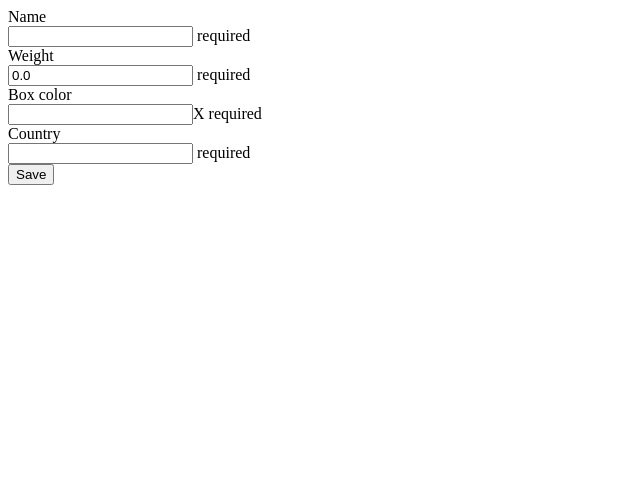
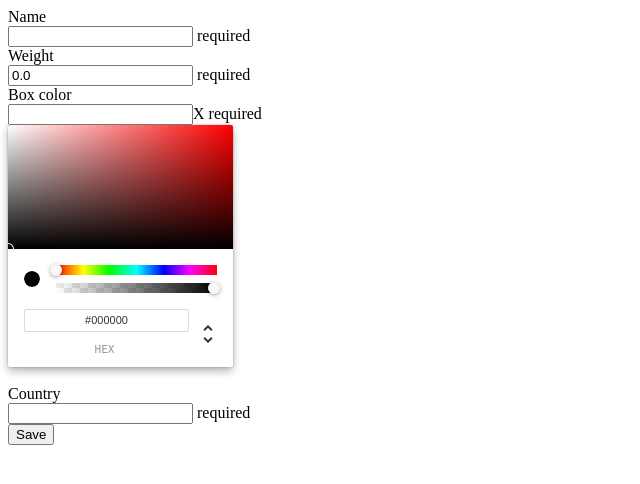
Before and after one commit to beapirate/boxinator, a React app: page / in a window 1280 px wide. Shown: the top 484 px of the page, without its empty margins (0-640 px from the left). Built offline with nearby package versions, Linux system fonts and the light colour scheme; the HTML template or start-up script is replaced by a standard one.

Commit message:
add collor picker, update test to verify that onColorChange is propagated to correct onChange property on picker

```diff
--- a/components/BoxForm.js
+++ b/components/BoxForm.js
@@ -1,6 +1,8 @@
 import React from 'react';
 import { connect } from 'react-redux';
-import {rgb2hex } from '@swiftcarrot/color-fns';
+import { rgb2hex } from '@swiftcarrot/color-fns';
+import { ChromePicker } from 'react-color';
+
 
 const BoxForm = ({ box, onRecipientNameChange, onBoxWeightChange, onColorChange, onDestinationCountryChange, onSave}) => {
 
@@ -22,11 +24,15 @@ const BoxForm = ({ box, onRecipientNameChange, onBoxWeightChange, onColorChange,
                 <span> {box.weight && box.weight.error} </span>
 
                 <br />Box color<br />
-                <input type="text" id="box-color" value={box.color} onChange={onColorChange}
+                <input type="text" id="box-color" value={box.color}
                     className={ box.color != undefined && box.color.error != undefined ? "box-form-error" : "box-form-valid" }
                 />
                 <span style={{ color: boxColorHex }} >X</span>
                 <span> {box.color && box.color.error} </span>
+
+                <ChromePicker color={boxColorHex} onChange={onColorChange} />
+
+
 
                 <br />Country<br />
                 <input type="text" id="box-destinationCountry" value={box.destination_country} onChange={onDestinationCountryChange}
@@ -57,8 +63,8 @@ const mapStateToProps = state => {
             dispatch({type: "SET_WEIGHT", weight: e.target.value})
         },
 
-        onColorChange: e => {
-            dispatch({type: "SET_BOX_COLOR", color: e.target.value})
+        onColorChange: (color, e) => {
+            dispatch({type: "SET_BOX_COLOR", color: [color.rgb.r, color.rgb.g, color.rgb.b]})
         },
 
         onDestinationCountryChange: e => {
--- a/package.json
+++ b/package.json
@@ -22,6 +22,7 @@
       "version": "1.4.0"
     },
     "react": "^16.11.0",
+    "react-color": "^2.17.3",
     "react-dom": "^16.11.0",
     "react-redux": "^7.1.3",
     "redux": "^4.0.4",
```
Also changed, not shown: test/test_boxform.js (+3 -2 lines).
